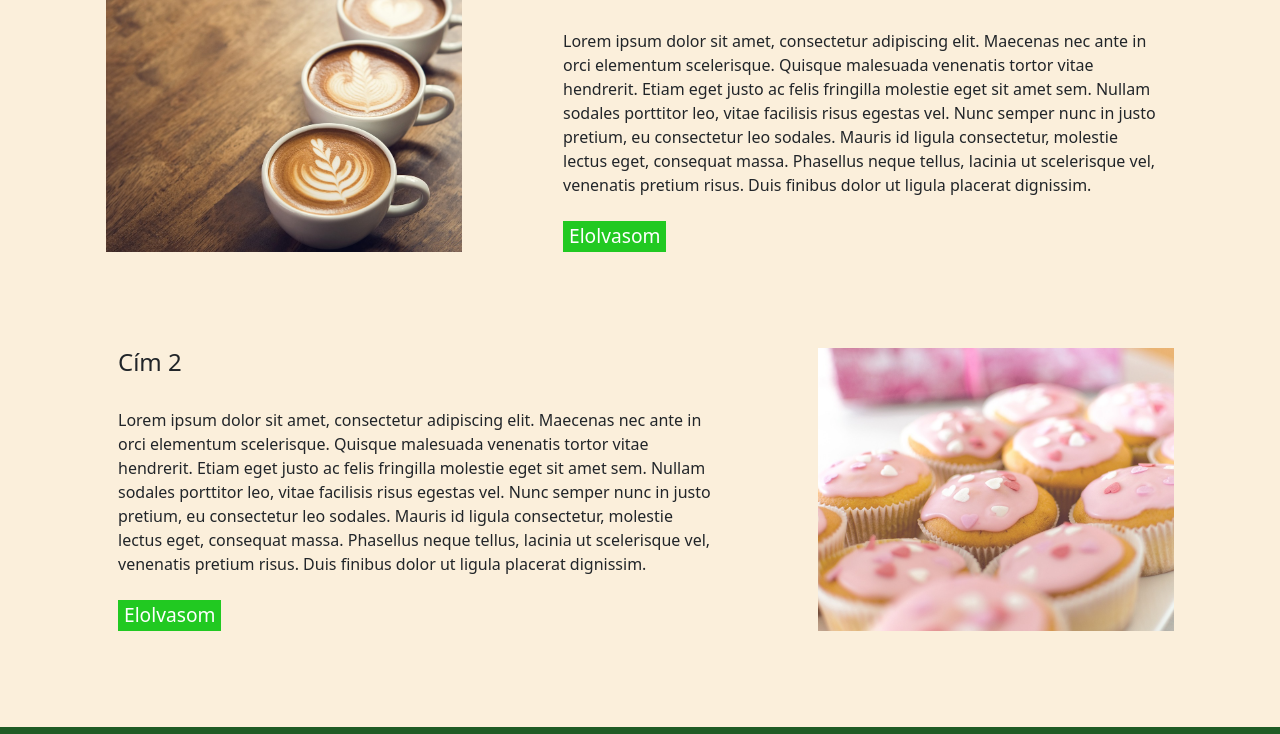
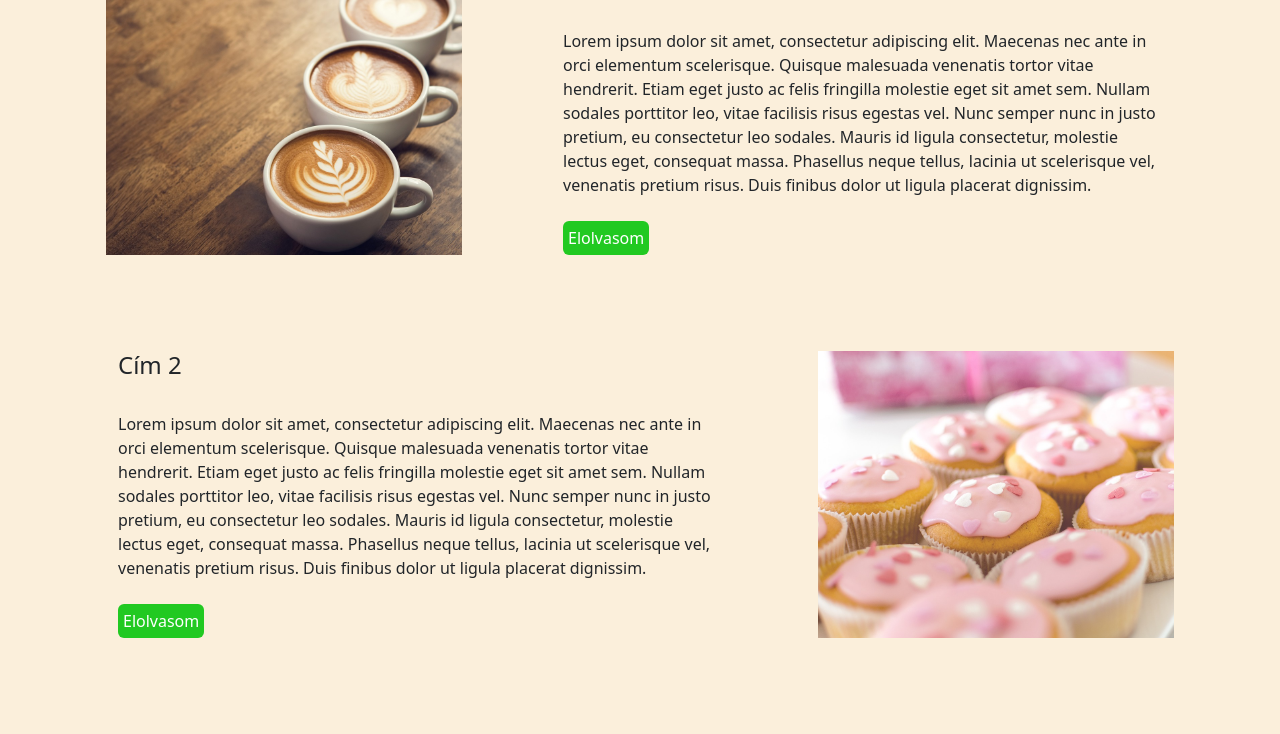
Before and after one commit to Vikhun15/lucky_kavezo, a plain HTML site: page pages/blog.html in a window 1280 px wide. Shown: the part 688-1422 px from the top of the page. Drawn offline with nearby package versions, Linux system fonts and the light colour scheme.

Commit message:
validálás

```diff
--- a/pages/blog.html
+++ b/pages/blog.html
@@ -49,7 +49,7 @@
                     Lorem ipsum dolor sit amet, consectetur adipiscing elit. Maecenas nec ante in orci elementum scelerisque. Quisque malesuada venenatis tortor vitae hendrerit. Etiam eget justo ac felis fringilla molestie eget sit amet sem. Nullam sodales porttitor leo, vitae facilisis risus egestas vel. Nunc semper nunc in justo pretium, eu consectetur leo sodales. Mauris id ligula consectetur, molestie lectus eget, consequat massa. Phasellus neque tellus, lacinia ut scelerisque vel, venenatis pretium risus. Duis finibus dolor ut ligula placerat dignissim.
                     <br>
                     <br>
-                    <a href="Blog oldalak/poszt1.html"><button class="elolvasom">Elolvasom</button></a>
+                    <a class="btn" href="Blog_oldalak/poszt1.html">Elolvasom</a>
                 </div>
             </div>
             <div class="row py-5">
@@ -59,7 +59,7 @@
                     Lorem ipsum dolor sit amet, consectetur adipiscing elit. Maecenas nec ante in orci elementum scelerisque. Quisque malesuada venenatis tortor vitae hendrerit. Etiam eget justo ac felis fringilla molestie eget sit amet sem. Nullam sodales porttitor leo, vitae facilisis risus egestas vel. Nunc semper nunc in justo pretium, eu consectetur leo sodales. Mauris id ligula consectetur, molestie lectus eget, consequat massa. Phasellus neque tellus, lacinia ut scelerisque vel, venenatis pretium risus. Duis finibus dolor ut ligula placerat dignissim.
                     <br>
                     <br>
-                    <a href="Blog oldalak/poszt2.html"><button class="elolvasom">Elolvasom</button></a>
+                    <a class="btn" href="Blog_oldalak/poszt2.html">Elolvasom</a>
                 </div>
                 <div class="col-1"></div>
                 <div class="col-4 kep art2">
--- a/scripts/scripts.js
+++ b/scripts/scripts.js
@@ -1,4 +1,4 @@
-function feliratkozom(){
+function feliratkozom() {
     let pattern = /^[a-zA-Z0-9._-]+@[a-zA-Z0-9.-]+\.[a-zA-Z]{2,6}$/
     if (pattern.test(email.value.toString())){
         window.alert("Sikeresen feliratkozott a kávémagazinunkra!")
@@ -10,7 +10,7 @@ function feliratkozom(){
 
 const komments =  document.getElementById("comments")
 
-function addKomment(){
+function addKomment() {
     let nev = document.getElementById("nev")
     let text = document.getElementById("komment")
 
--- a/styles/blog.css
+++ /dev/null
@@ -1,33 +0,0 @@
-
-main{
-    background-color: #FBEFDB;
-}
-
-.kep{
-    background-size: cover;
-    background-repeat: no-repeat;
-    min-height: 200px;
-}
-
-.kepnagy{
-    background-size: cover;
-    background-repeat: no-repeat;
-    min-height: 200px;
-    background-position: center;
-}
-
-.art1{
-    background-image: url("../kepek/kávék/coffee-4618705_1280.jpg");
-}
-.art2{
-    background-image: url("../kepek/sütik/cakes-3257019_1280.jpg");
-}
-
-.tagN{
-    text-align: left;
-}
-
-.tagV{
-    text-align: right;
-    min-width: 200px;
-}
--- a/styles/styles.css
+++ b/styles/styles.css
@@ -44,10 +44,18 @@ input{
 
 button{
     margin: 0;
-    padding: 5;
+    padding: 5px;
     background-color: #21C921;
     border: #21C921;
     color: white;
+}
+
+.btn{
+    margin: 0!important;
+    padding: 5px!important;
+    background-color: #21C921!important;
+    border: #21C921!important;
+    color: white!important;
 }
 
 .kname{
```
Also changed, not shown: pages/Blog_oldalak/poszt1.html (renamed from pages/Blog oldalak/poszt1.html).
